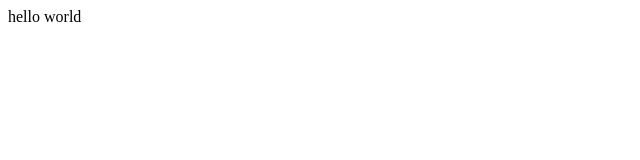
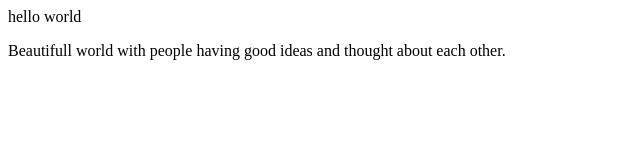
Before and after one commit to ShyamSadatkar/konarktemple, a plain HTML site: page index.html in a window 1280 px wide. Shown: the whole page, without its empty margins (0-640 px from the left). Drawn offline with Linux system fonts and the light colour scheme.

```diff
--- a/index.html
+++ b/index.html
@@ -1 +1,2 @@
 <p>hello world</p>
+<p>Beautifull world with people having good ideas and thought about each other.</p>
```
